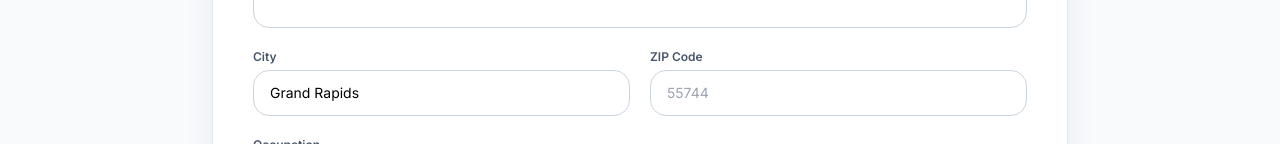
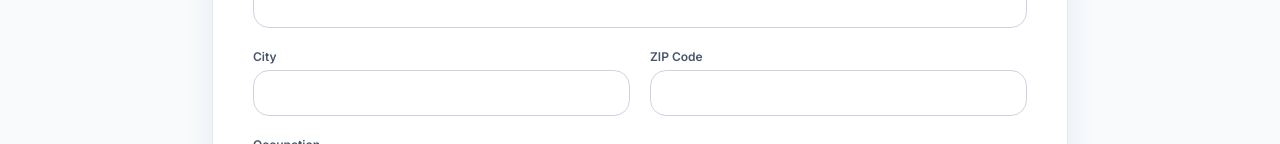
Before and after one commit to joshchan0904/chandler-insurance-website, a plain HTML site: page auto-quote.html in a window 1280 px wide. Shown: the part 656-800 px from the top of the page. Drawn offline with nearby package versions, Linux system fonts and the light colour scheme.

Commit message:
Removed pre-filled city and zip placeholder on auto quote page

```diff
--- a/auto-quote.html
+++ b/auto-quote.html
@@ -234,11 +234,11 @@
                     </div>
                     <div>
                         <label class="mini-label">City</label>
-                        <input type="text" name="city" value="Grand Rapids" class="form-input w-full px-4 py-3 border border-slate-300 rounded-2xl text-sm">
+                        <input type="text" name="city" class="form-input w-full px-4 py-3 border border-slate-300 rounded-2xl text-sm">
                     </div>
                     <div>
                         <label class="mini-label">ZIP Code</label>
-                        <input type="text" name="zip" class="form-input w-full px-4 py-3 border border-slate-300 rounded-2xl text-sm" placeholder="55744">
+                        <input type="text" name="zip" class="form-input w-full px-4 py-3 border border-slate-300 rounded-2xl text-sm">
                     </div>
                     <div>
                         <label class="mini-label">Occupation</label>
```
